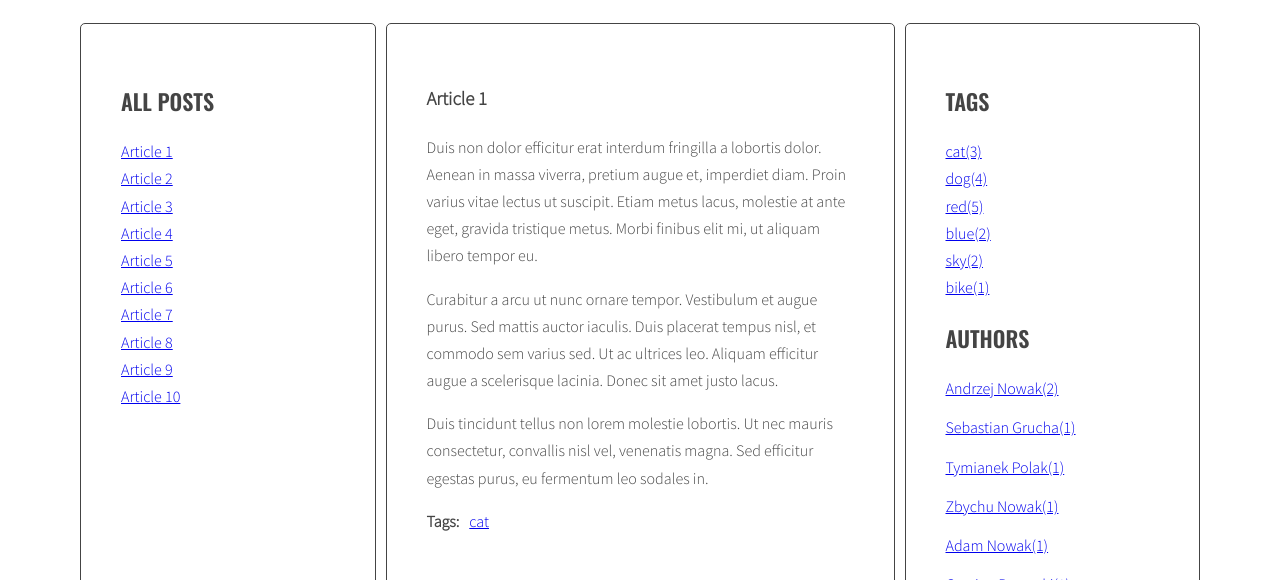
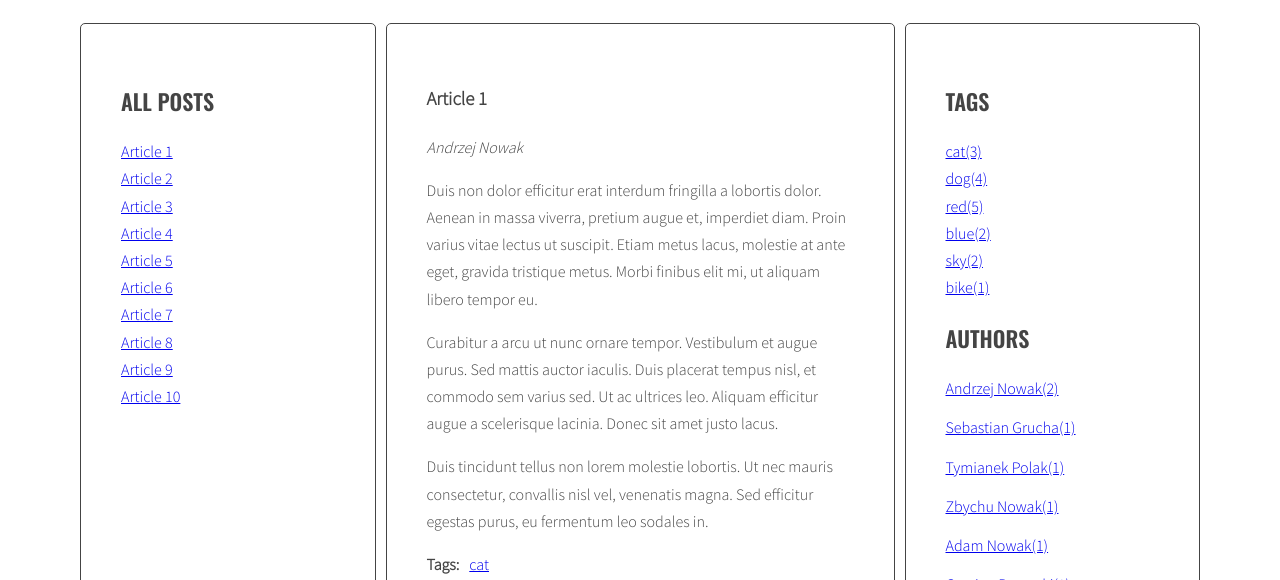
Before and after one commit to KasiaGit/javascript-blog, a website: page index.html in a window 1280 px wide. Shown: the part 220-800 px from the top of the page. Drawn offline with nearby package versions, Linux system fonts and the light colour scheme.

Commit message:
Wykorzystanie szablonów w projekcie

```diff
--- a/index.html
+++ b/index.html
@@ -291,6 +291,22 @@
   <script id="template-article-link" type="text/x-handlebars-template">
     <li><a href="#{{ id }}"><span>{{ title }}</span></a></li>
   </script>
+  <script id="template-tag-link" type="text/x-handlebars-template">
+    <li><a href="#tag-{{ tag }}">{{ tag }}</a></li>
+  </script>
+  <script id="template-author" type="text/x-handlebars-template">
+    {{ author }}
+  </script>
+  <script id="template-tag-cloud-link" type="text/x-handlebars-template">
+    {{#each tags}}
+      <li>{{ tag }}</li>
+    {{/each}}
+  </script>
+  <script id="template-tag-author-link" type="text/x-handlebars-template">
+    {{#each authors}}
+      <li><a href="#author-{{ author }}">{{ author }}({{ count }})</a></li>
+    {{/each}}
+  </script>
   <script src="https://cdnjs.cloudflare.com/ajax/libs/handlebars.js/4.1.0/handlebars.min.js"></script>
   <script src="js/script.js"></script>
 </body>
--- a/js/script.js
+++ b/js/script.js
@@ -1,6 +1,10 @@
 'use strict';
 const templates = {
-    articleLink: Handlebars.compile(document.querySelector('#template-article-link').innerHTML)
+    articleLink: Handlebars.compile(document.querySelector('#template-article-link').innerHTML),
+    tagLink: Handlebars.compile(document.querySelector('#template-tag-link').innerHTML),
+    author: Handlebars.compile(document.querySelector('#template-author').innerHTML),
+    // tagCloudLink: Handlebars.compile(document.querySelector('#template-tag-cloud-link').innerHTML),
+    tagAuthorLink: Handlebars.compile(document.querySelector('#template-tag-author-link').innerHTML),
 }
 function titleClickHandler(event) {
     event.preventDefault();
@@ -52,10 +56,6 @@ function generateTitleLinks(customSelector = '') {
         /* insert link into titleList */
         titleList.insertAdjacentHTML('beforeend', linkHTML);
     }
-    const links = document.querySelectorAll('.titles a');
-    for (let link of links) {
-        link.addEventListener('click', titleClickHandler);
-    }
 }
 function calculateTagsParams (tags) {
     const params = {
@@ -98,7 +98,10 @@ function generateTags() {
         /* START LOOP: for each tag */
         for (let tag of articleTagsArray) {
             /* generate HTML of the link */
-            html += `<li><a href="#tag-${tag}">${tag}</a></li>`;
+
+            const linkHTMLData = {tag: tag};
+            const linkHTML = templates.tagLink(linkHTMLData);
+            tagsWrap.insertAdjacentHTML('beforeend', linkHTML);
 
             /* add generated code to html variable */
 
@@ -124,6 +127,7 @@ function generateTags() {
             // let tagLinkHtml = calculateTagClass(allTags[tag], tagsParams);
             // console.log(tagLinkHtml);
 
+
             for(let tag in allTags) {
             // [NEW] generate code of a link and add it to allTagsHTML
                 allTagsHTML += `<li><a href="#tag-${tag}">${tag}(${allTags[tag]})</a></li>`;
@@ -134,9 +138,13 @@ function generateTags() {
             // [NEW] add html from allTagsHTML to tagList
             tagList.innerHTML = allTagsHTML;
 
+            // const linkHTMLData = {tag: tag, count: allTags[tag]};
+            // const linkHTML = templates.tagLink(linkHTMLData);
+
+            /* insert link into titleList */
+            // tagList.insertAdjacentHTML('beforeend', linkHTML);
+
         }
-
-        tagsWrap.innerHTML = html;
         /* insert HTML of all the links into the tags wrapper */
 
         /* END LOOP: for every article: */
@@ -196,11 +204,17 @@ function generateAuthors() {
        /* get tags from data-tags attribute */
         const articleAuthor = article.dataset.author;
 
+        const linkHTMLData = {author: articleAuthor};
+        const linkHTML = templates.author(linkHTMLData);
+
+        article.querySelector(optAuthorsSelector).insertAdjacentHTML('beforeend', linkHTML);
        /* [NEW] find list of tags in right column */
         const tagAuthor = document.querySelector(optAuthorsListSelector);
 
        // [NEW] create variable for all links HTML code
-       let allAuthorHTML = '';
+       let allAuthorData = {
+            authors: [],
+        };
        //  [NEW] START LOOP: for each tag in allAuthor:
        // let tagLinkHtml = calculateTagClass(allAuthor[tag], tagsParams);
        // console.log(tagLinkHtml);
@@ -214,13 +228,16 @@ function generateAuthors() {
 
        for(let author in allAuthor) {
        // [NEW] generate code of a link and add it to allAuthorHTML
-           allAuthorHTML += `<li><a href="#tag-${author}">${author}(${allAuthor[author]})</a></li>`;
+           allAuthorData.authors.push({
+                author: author,
+                count: allAuthor[author]
+           });
+       }
 
-       }
        // [NEW] END LOOP: for each tag in allTags:
 
        // [NEW] add html from allAuthorHTML to tagAuthor
-       tagAuthor.innerHTML = allAuthorHTML;
+       tagAuthor.innerHTML = templates.tagAuthorLink(allAuthorData);
 
        /* insert HTML of all the links into the tags wrapper */
 
@@ -264,6 +281,7 @@ const optTitleListSelector = '.titles';
 const optArticleTagsSelector = '.post-tags .list';
 const optTagsListSelector = '.tags.list';
 const optAuthorsListSelector = '.list.authors';
+const optAuthorsSelector = '.post-author';
 // let   optCloudClassCount = 5;
 // let   optCloudClassPrefix = 'tag-size-';
 
```
Lines whose indentation alone changed are shown as unchanged.
